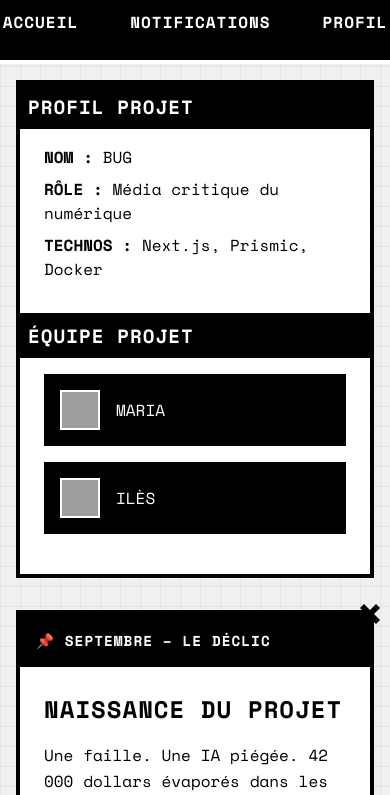
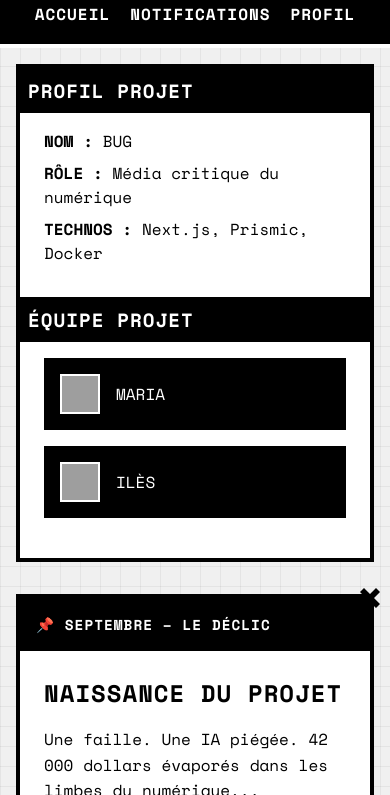
Before and after one commit to MariaOuedraogo/glitch_map, a plain HTML site: page index.html in a window 390 px wide. Shown: the part 74-869 px from the top of the page. Drawn offline with nearby package versions, Linux system fonts and the light colour scheme; grey boxes are pictures that could not be loaded.

Commit message:
Update index.html

```diff
--- a/index.html
+++ b/index.html
@@ -368,8 +368,9 @@
     }
 
     @media (max-width: 500px) {
-padding : 0;
-
+.nav-links a{
+  padding:0;
+}
 
     }
     @media (max-width: 768px) {
```
